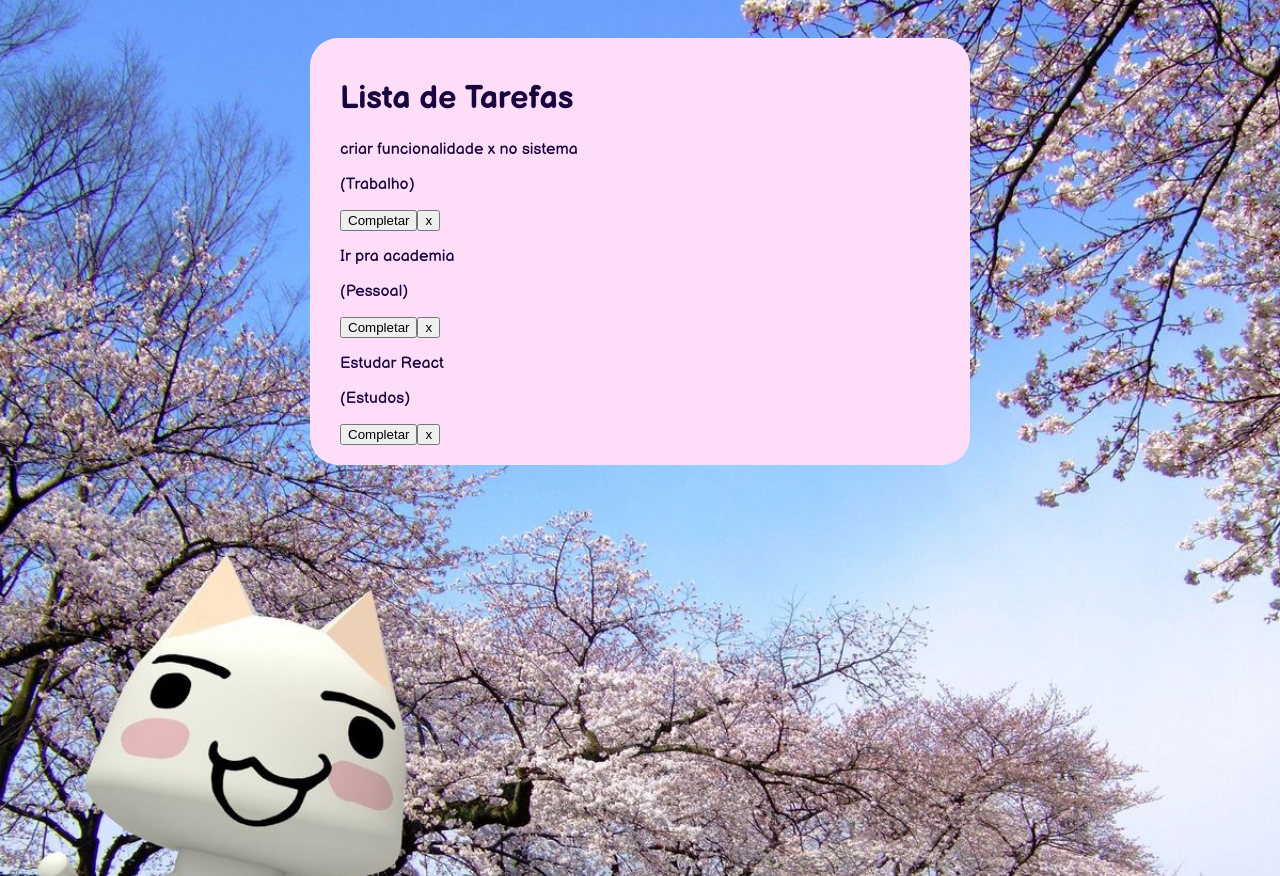
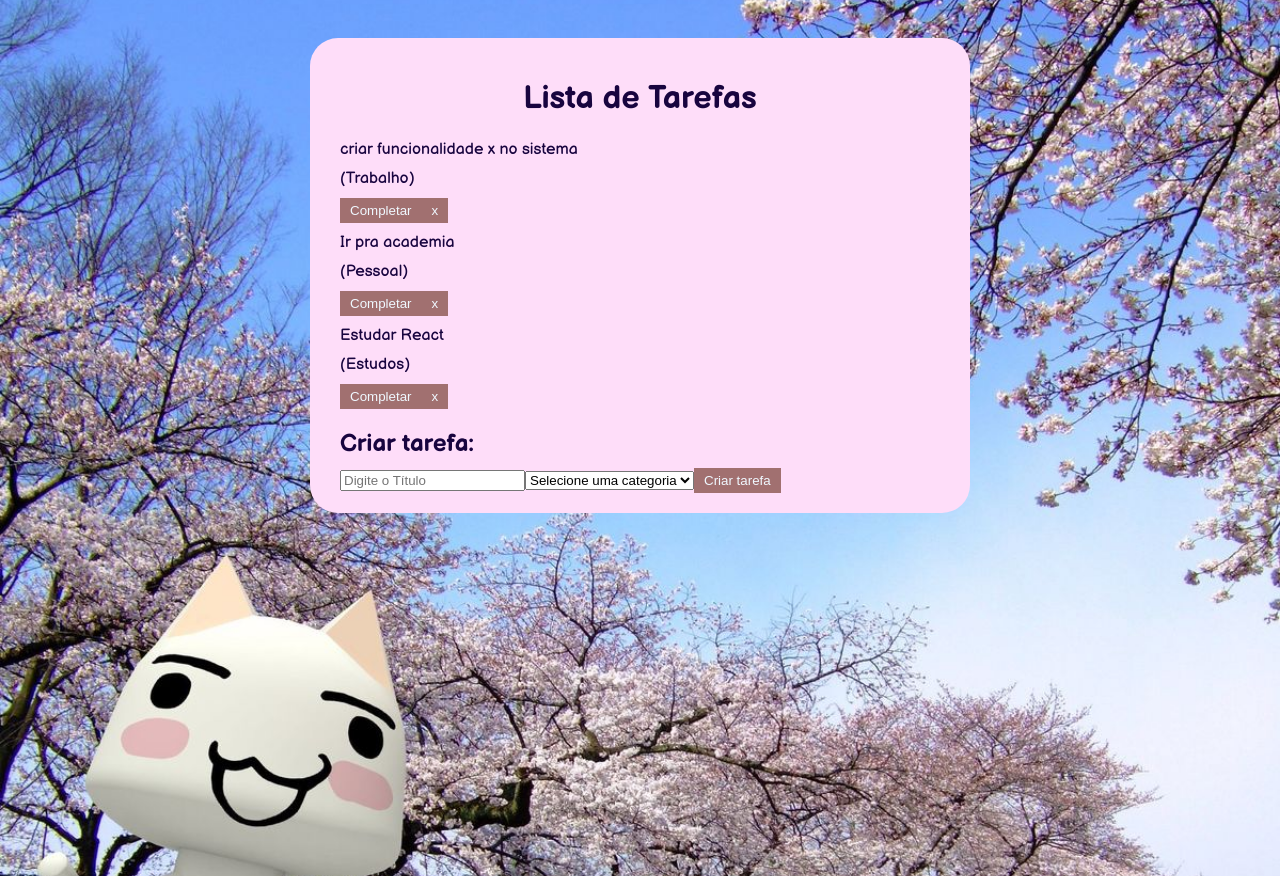
Before and after one commit to sosofis0/to-do-list, a React (Vite) app: page / in a window 1280 px wide. Built offline with nearby package versions, Linux system fonts and the light colour scheme.

Commit message:
Modifição no css e adição do formulário

```diff
--- a/src/App.css
+++ b/src/App.css
@@ -15,8 +15,30 @@ body{
 
 .app{
   max-width: 600px;
-  margin: 0 auto;
+  margin: 0 auto 300px;
   background-color: rgb(254, 221, 249);
   padding: 20px 30px;
   border-radius: 28px;
 }
+
+h1{
+  text-align: center;
+}
+h2{
+  margin-bottom: 10px;
+}
+
+p{
+  margin: 10px 0;
+}
+
+input{
+  box-sizing: border-box;
+}
+
+button{
+  background-color: #a17070;
+  color: aliceblue;
+  padding: 5px 10px;
+  border: none;
+}
--- a/src/App.jsx
+++ b/src/App.jsx
@@ -1,5 +1,8 @@
 import { useState } from 'react';
+import Todo from './components/Todo';
+import TodoForm from './components/TodoForm';
 import './App.css';
+
 
 
 function App() {
@@ -25,24 +28,24 @@ function App() {
   ])
 
 
-  return <div className='app'>
+  return(
+  <div className='app'>
+
     <h1>Lista de Tarefas</h1>
+
     <div className='todo-list'>
+
       {todos.map((todo) => (
-        <div className='todo'>
-          <div className='content'>
-            <p>{todo.text}</p>
-            <p className="category">({todo.category})</p>
-          </div>
-          <div>
-            <button>Completar</button>
-            <button>x</button>
-          </div>
-        </div>
+
+        <Todo todo={todo}/>
+
       ))}
+
     </div>
 
-  </div>
+    <TodoForm/>
+
+  </div>)
 }
 
 export default App
--- /dev/null
+++ b/src/components/Todo.jsx
@@ -0,0 +1,18 @@
+import React from 'react'
+
+const Todo = ({todo}) => {
+  return (
+    <div className='todo'>
+          <div className='content'>
+            <p>{todo.text}</p>
+            <p className="category">({todo.category})</p>
+          </div>
+          <div>
+            <button>Completar</button>
+            <button>x</button>
+          </div>
+        </div>
+  )
+}
+
+export default Todo
--- /dev/null
+++ b/src/components/TodoForm.jsx
@@ -0,0 +1,21 @@
+import React from 'react'
+
+const TodoForm = () => {
+  return (
+    <div className='todo-form'>
+        <h2>Criar tarefa:</h2>
+        <form>
+            <input type="text" placeholder='Digite o Título' />
+            <select>
+                <option value="">Selecione uma categoria</option>
+                <option value="Trabalho">Trabalho</option>
+                <option value="Pessoal">Pessoal</option>
+                <option value="Estudos">Estudos</option>
+            </select>
+            <button type='submit'>Criar tarefa</button>
+        </form>
+    </div>
+  )
+}
+
+export default TodoForm
```
